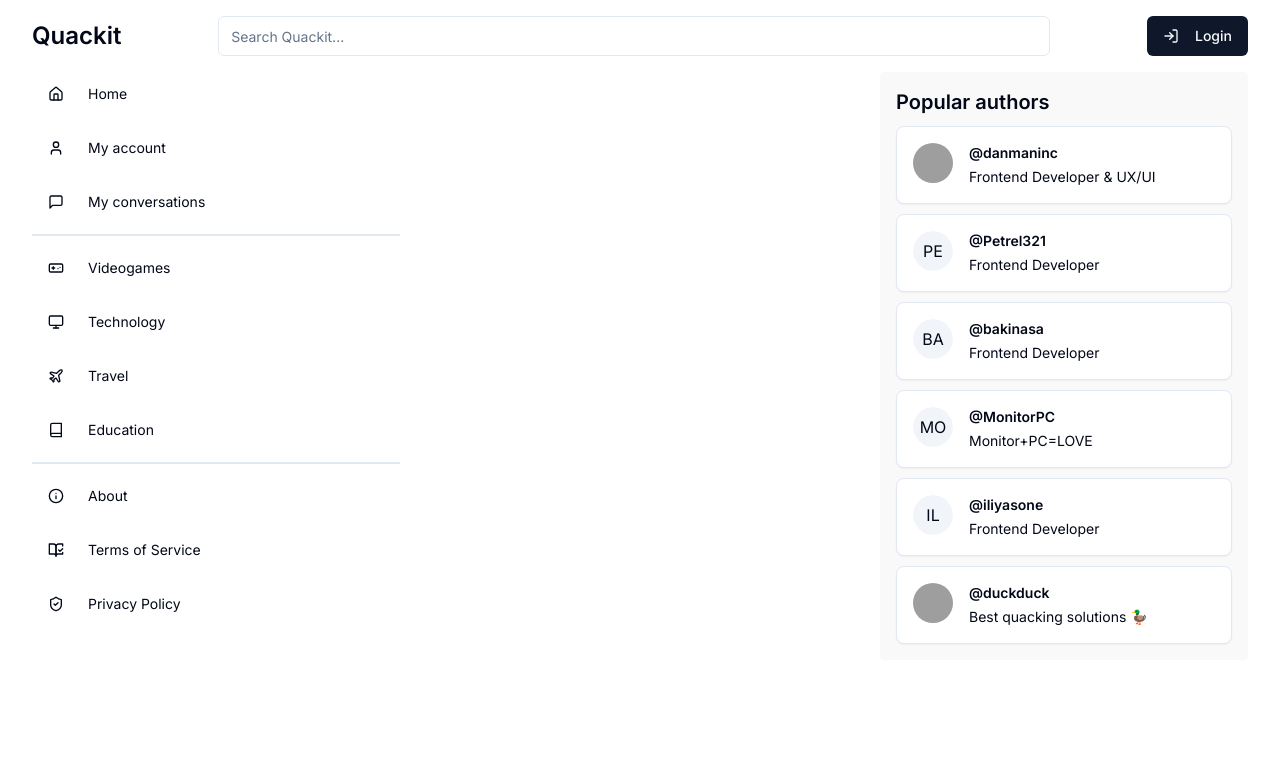
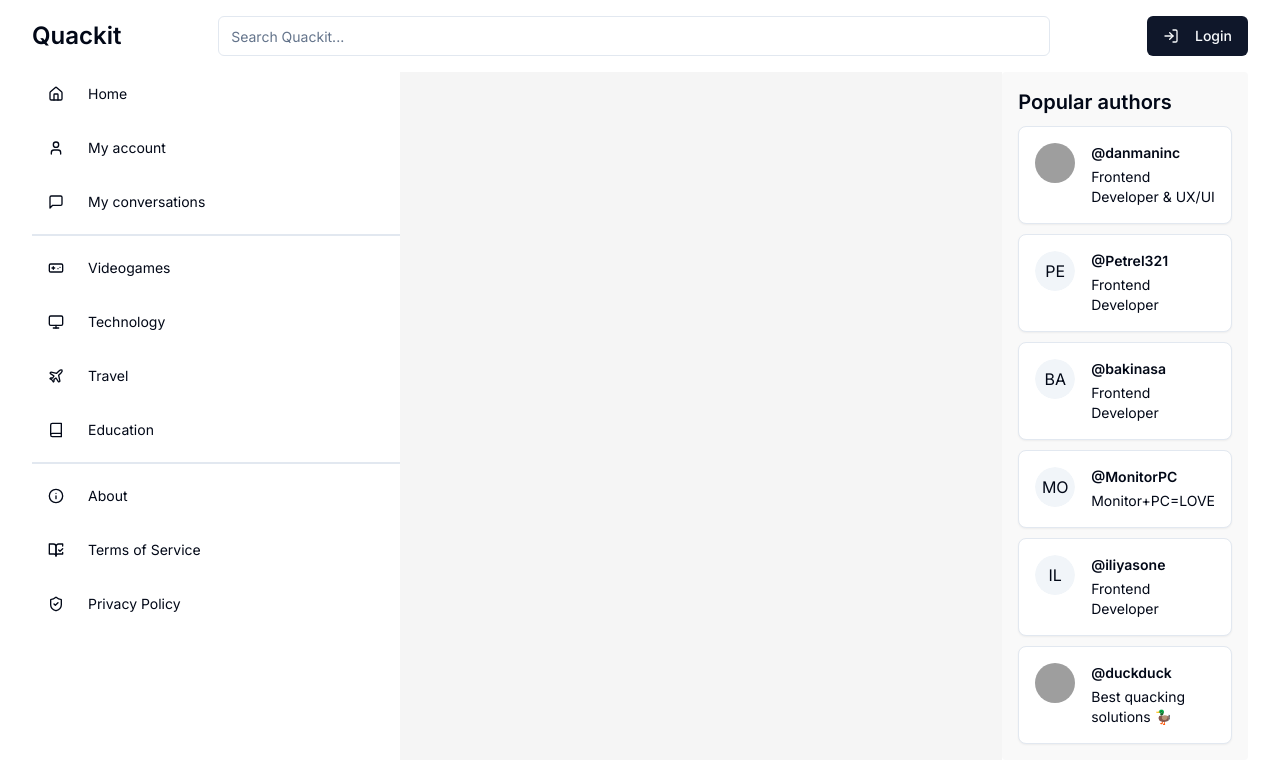
Before and after one commit to duckduck-team/quackit, a Next.js app: page / in a window 1280 px wide. Shown: the top 784 px of the page. Built offline with nearby package versions, Linux system fonts and the light colour scheme; grey boxes are pictures that could not be loaded.

Commit message:
chore: content page

```diff
--- a/src/app/page.tsx
+++ b/src/app/page.tsx
@@ -1,3 +1,5 @@
 export default function Home() {
-  return <></>;
+  return (
+    <div className="flex flex-col bg-[#F5F5F5] px-36 w-[52rem] gap-4"></div>
+  );
 }
```
